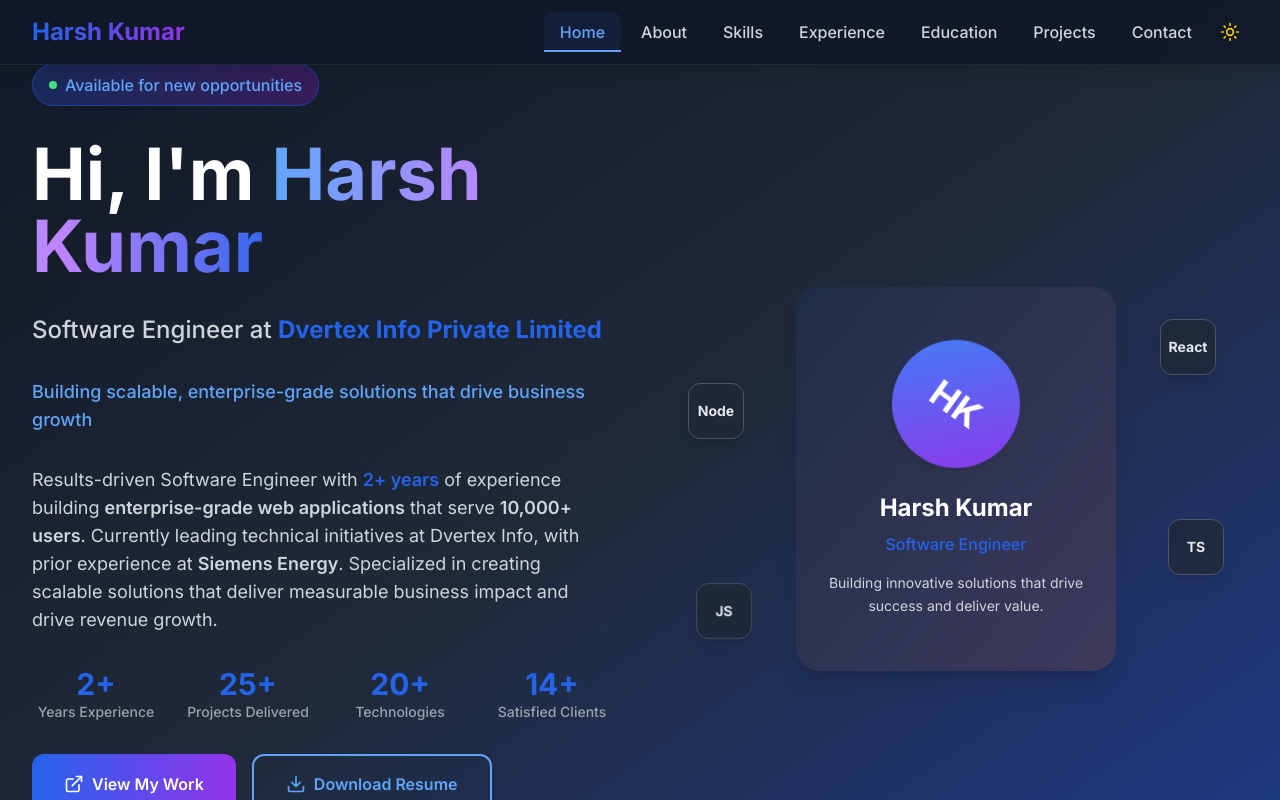
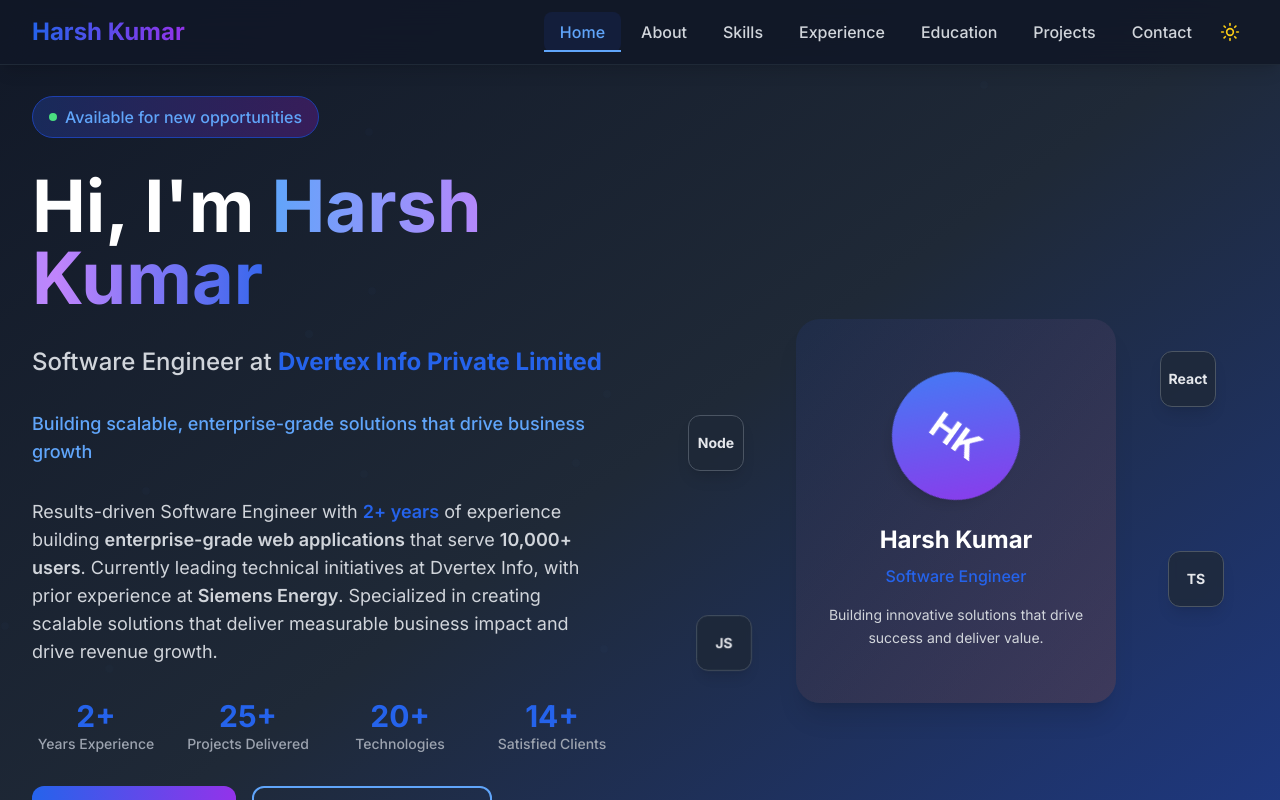
Before and after one commit to Fardeenpathan/Harsh-porfolio, a Next.js app: page / in a window 1280 px wide. Shown: the top 800 px of the page. Built offline with nearby package versions, Linux system fonts and the light colour scheme.

Commit message:
hero-section padding

```diff
--- a/components/sections/HeroSection.tsx
+++ b/components/sections/HeroSection.tsx
@@ -19,7 +19,7 @@ export default function HeroSection() {
   }
 
   return (
-    <section id="home" className={`pt-16 min-h-screen flex items-center relative overflow-hidden transition-colors duration-300 ${
+    <section id="home" className={`pt-24 min-h-screen flex items-center relative overflow-hidden transition-colors duration-300 ${
       isDarkMode
         ? 'bg-gradient-to-br from-gray-900 via-gray-800 to-blue-900'
         : 'bg-gradient-to-br from-slate-50 via-white to-blue-50'
```
